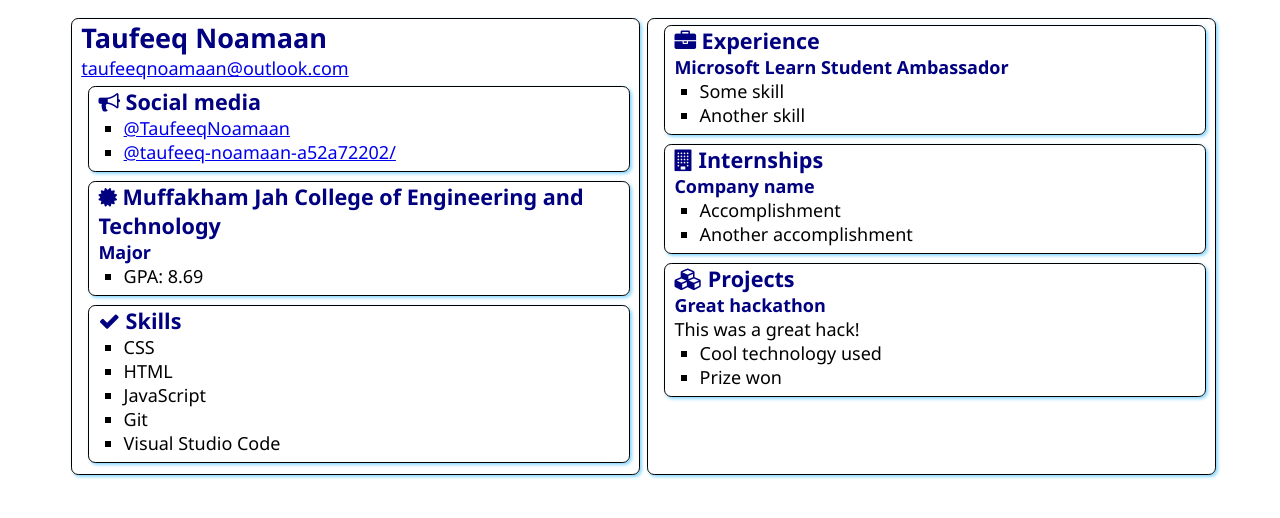
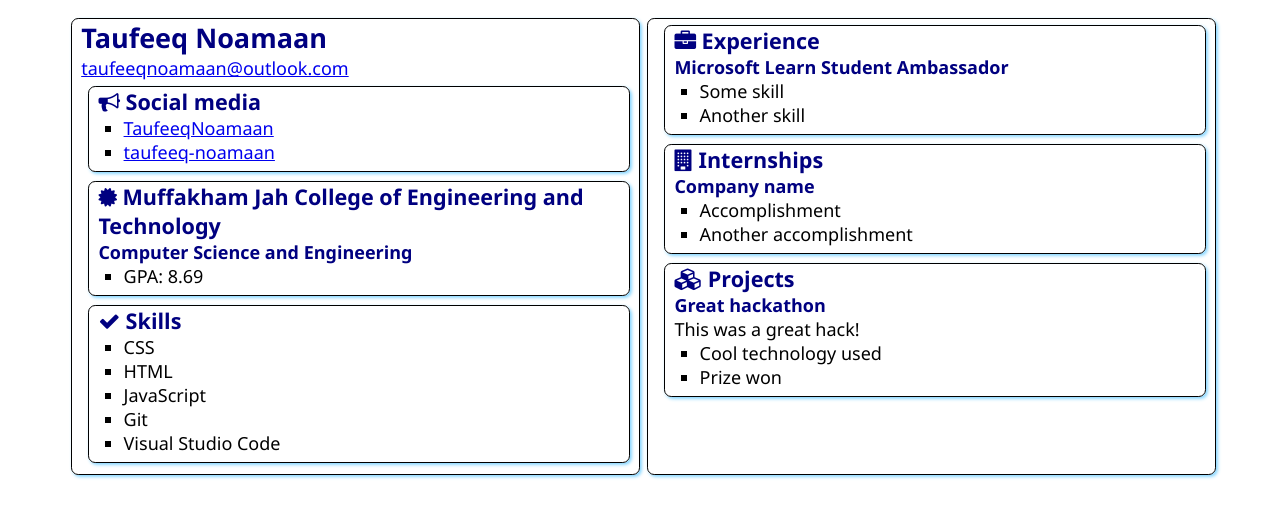
Before and after one commit to TaufeeqNoamaan/SATechnicalOnboarding, a plain HTML site: page src/index.html in a window 1280 px wide. Drawn offline with Linux system fonts and the light colour scheme.

Commit message:
Updated info with working links

```diff
--- a/src/index.html
+++ b/src/index.html
@@ -21,8 +21,8 @@
                     Social media
                 </h2>
                 <ul>
-                    <li><a href="https://github.com/<handle>">@TaufeeqNoamaan</a></li>
-                    <li><a href="https://linkedin.com/in/<handle>">@taufeeq-noamaan-a52a72202/</a></li>
+                    <li><a href="https://github.com/TaufeeqNoamaan">TaufeeqNoamaan</a></li>
+                    <li><a href="https://www.linkedin.com/in/taufeeq-noamaan-a52a72202/">taufeeq-noamaan</a></li>
                     <!-- <li><a href="https://twitter.com/<handle>">@twitter_handle</a></li> -->
                 </ul>
             </section>
@@ -33,7 +33,7 @@
                         <i class="fa fa-certificate" aria-hidden="true"></i>
                         Muffakham Jah College of Engineering and Technology
                     </h2>
-                    <h3>Major</h3>
+                    <h3>Computer Science and Engineering</h3>
                     <ul>
                         <li>GPA: 8.69</li>
                         <!-- <li>Years</li> -->
```
